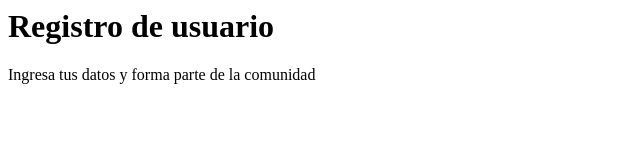
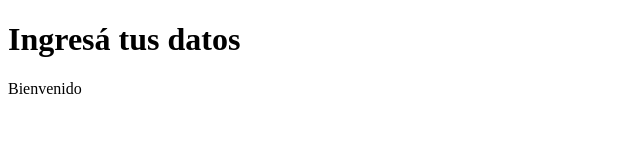
Before and after one commit to RSol-98/RepositorioFE, a plain HTML site: page registro.html in a window 1280 px wide. Shown: the whole page, without its empty margins (0-640 px from the left). Drawn offline with Linux system fonts and the light colour scheme.

Commit message:
update registro

```diff
--- a/registro.html
+++ b/registro.html
@@ -1,2 +1,10 @@
-<h1> Registro de usuario </h1>
-<p> Ingresa tus datos y forma parte de la comunidad </p>
+<!DOCTYPE html>
+<html>
+    <head>
+        <title> Registrate </title>
+    </head>
+    <body>
+        <h1> Ingresá tus datos</h1>
+        <p> Bienvenido</p>
+    </body>
+</html>
```
